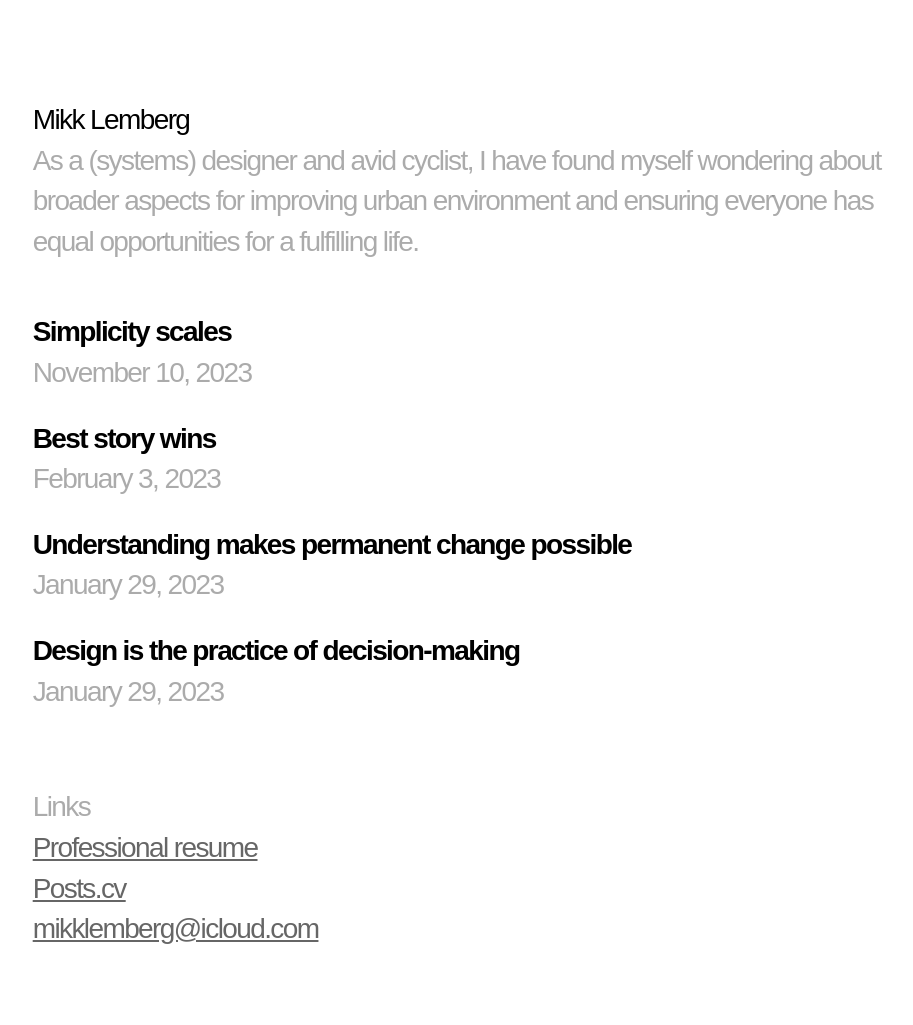
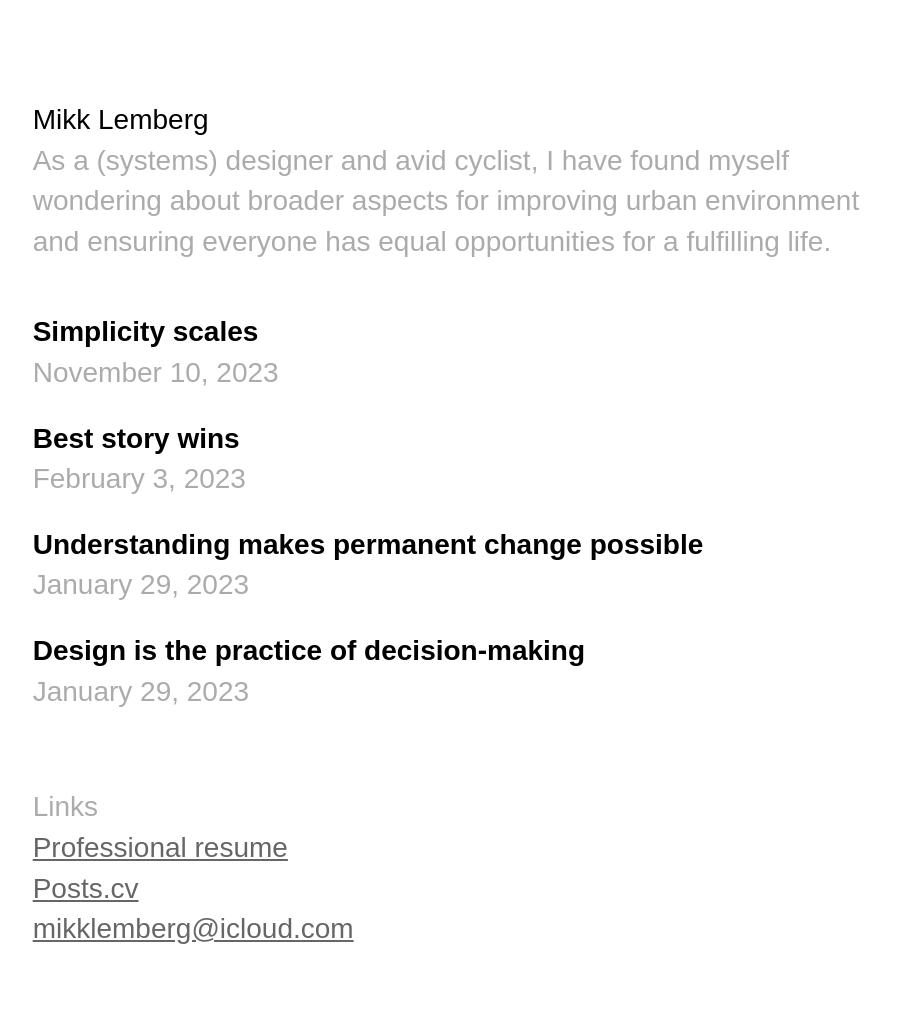
Before and after one commit to mikklemberg/My-personal-notes, a Jekyll site: the page built from README.md, in a window 1280 px wide. Shown: the whole page, without its empty margins (173-1086 px from the left). Built offline with Jekyll 4.4.1, drawn with Linux system fonts in a browser that asks for light colours; our own code applies the rules of GitHub Pages for plain Markdown files.

Commit message:
Update style.css

```diff
--- a/assets/css/style.css
+++ b/assets/css/style.css
@@ -6,7 +6,7 @@
 
 body, h1, h2, h3, h4, h5, h6, p, a {
     font-family: sans-serif;
-    letter-spacing: -0.1rem;
+    letter-spacing: 0;
     font-size: calc(17.85px + 7.45 * ((100vw - 320px) / 704));
     line-height: 145%;
 }
```
